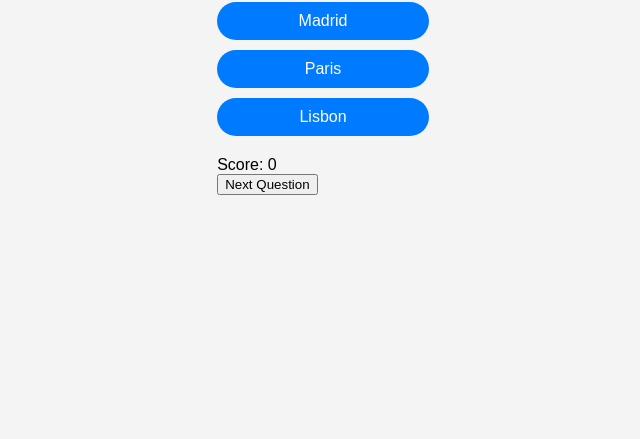
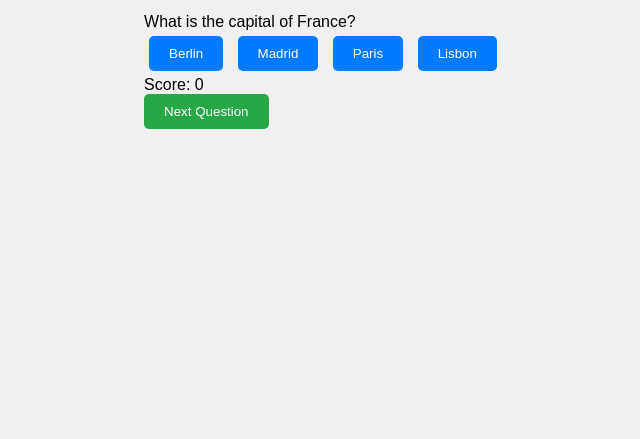
Before and after one commit to ASADKHAN33/classTask003-Interactive-Quiz-Game, a plain HTML site: page index.html in a window 1280 px wide. Shown: the part 377-816 px from the top of the page, without its empty margins (317-957 px from the left). Drawn offline with Linux system fonts and the light colour scheme.

Commit message:
created css file.

```diff
--- a/styles.css
+++ b/styles.css
@@ -1,43 +1,46 @@
 body {
     font-family: Arial, sans-serif;
-    background-color: #f4f4f4;
     display: flex;
     justify-content: center;
     align-items: center;
     height: 100vh;
-    margin: 0;
+    background-color: #f0f0f0;
 }
 
-.quiz-container {
-    background: #fff;
-    border-radius: 8px;
+    background-color: #fff;
+    padding: 20px;
+    border-radius: 10px;
     box-shadow: 0 0 10px rgba(0, 0, 0, 0.1);
-    padding: 20px;
     text-align: center;
-    width: 300px;
-}
-
-h1 {
-    font-size: 24px;
-    margin-bottom: 20px;
 }
 
 .btn-container {
-    display: grid;
-    gap: 10px;
     margin: 20px 0;
 }
 
 .btn {
-    background-color: #007BFF;
+    background-color: #007bff;
+    color: #fff;
     border: none;
-    color: white;
-    padding: 10px;
-    font-size: 16px;
+    padding: 10px 20px;
+    margin: 5px;
     cursor: pointer;
-    border-radius: 50px;
+    border-radius: 5px;
 }
 
 .btn:hover {
     background-color: #0056b3;
 }
+
+.next-btn {
+    background-color: #28a745;
+    color: #fff;
+    border: none;
+    padding: 10px 20px;
+    cursor: pointer;
+    border-radius: 5px;
+}
+
+.next-btn:hover {
+    background-color: #218838;
+}
```
